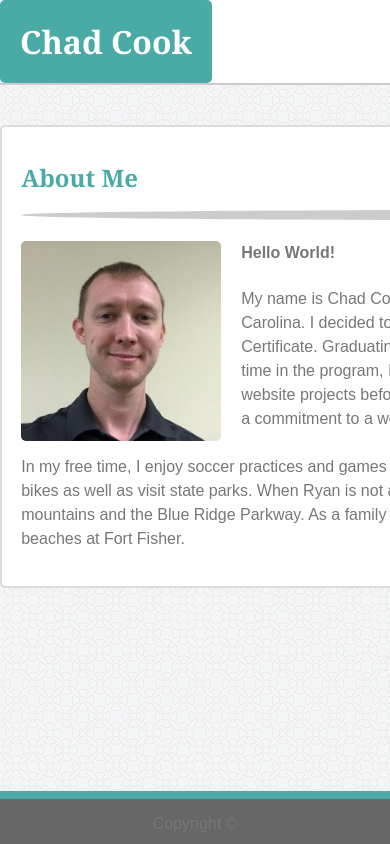
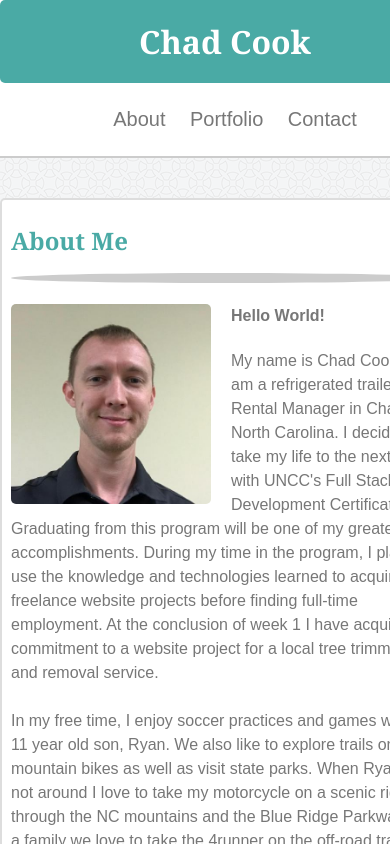
Before and after one commit to CACOOK88/Responsive-Portfolio, a plain HTML site: page index.html in a window 390 px wide. Drawn offline with Linux system fonts and the light colour scheme.

Commit message:
added media query settings for content box width and nav bar width

```diff
--- a/assets/css/style.css
+++ b/assets/css/style.css
@@ -253,3 +253,35 @@ input[type="submit"]:hover {
     color: black;
     font-weight: 600;
 }
+
+/* ********************************************************
+
+        MEDIA QUERIES
+
+**********************************************************/
+
+@media screen and (max-width: 980px) {
+    .content,
+    .header-subcontainer {
+        width: 750px;
+    }
+}
+
+@media screen and (max-width: 768px) {
+    .content,
+    .header-subcontainer {
+        width: 620px;
+    }
+}
+
+@media screen and (max-width: 640px) {
+    .content,
+    .header-subcontainer {
+        width: 450px;
+    }
+    .name,
+    .nav {
+        float: none;
+        text-align: center;
+    }
+}
```
